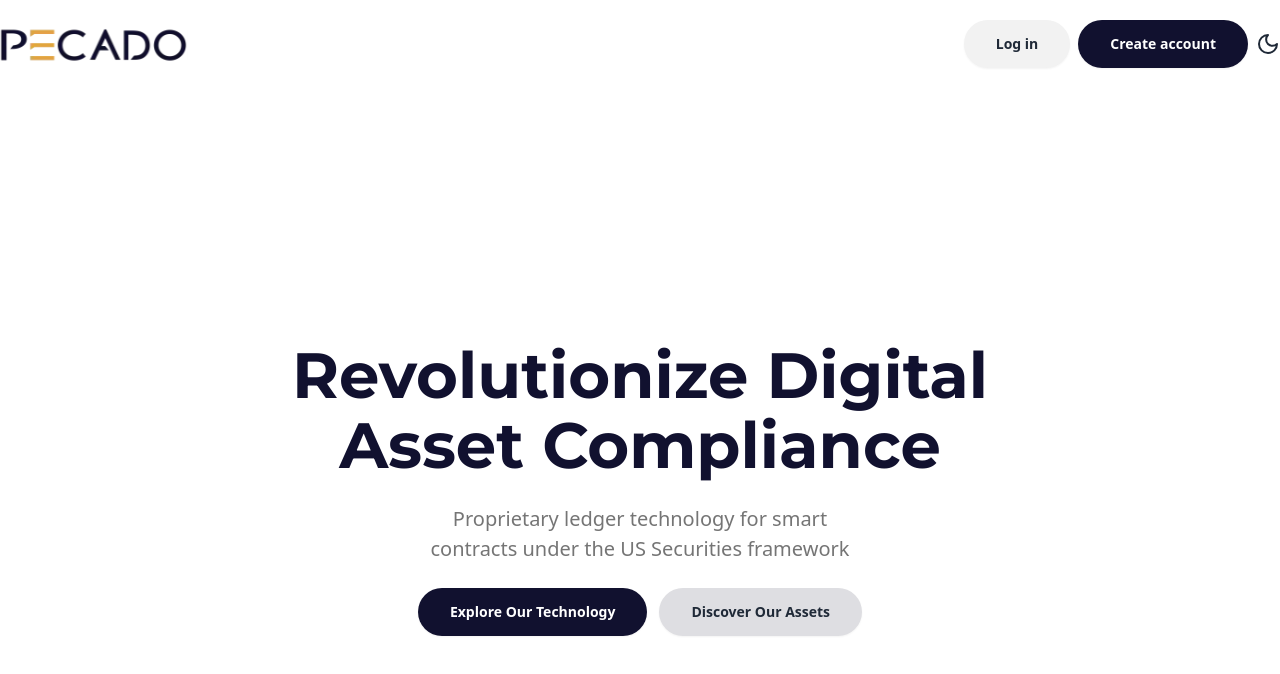
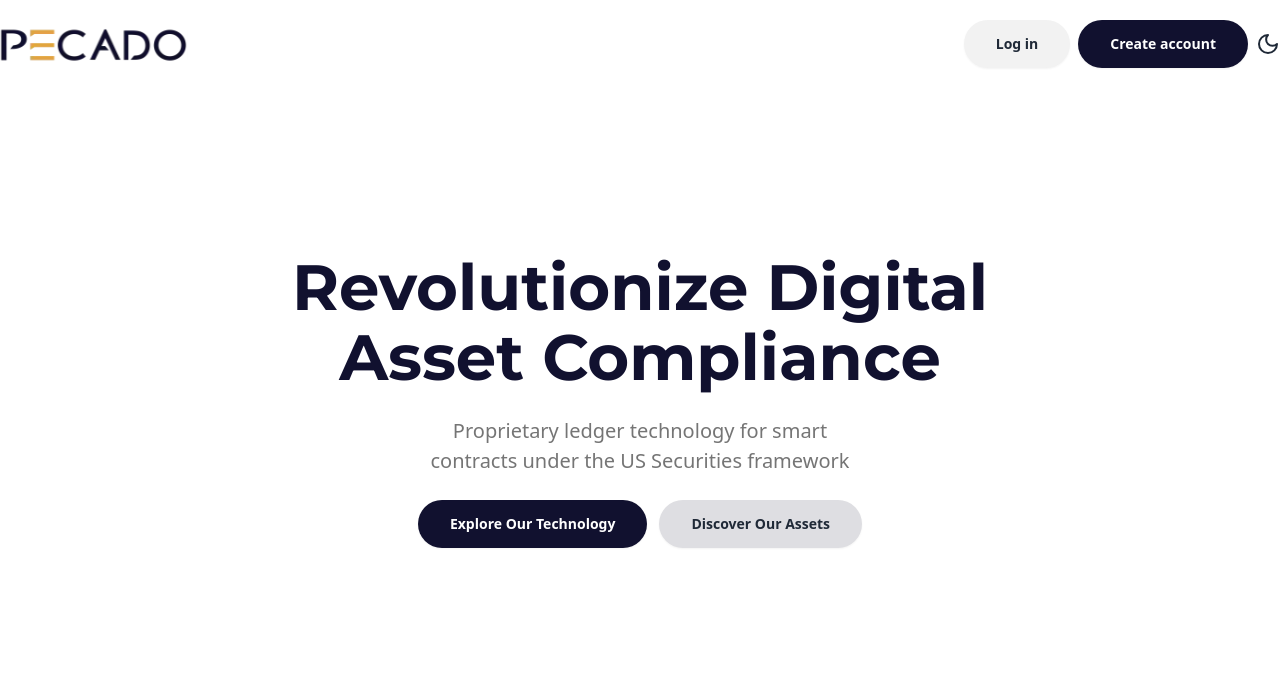
Before and after one commit to Kave-Blocks/Pecado.io, a React (Vite) app: page / in a window 1280 px wide. Shown: the top 674 px of the page. Built offline with nearby package versions, Linux system fonts and the light colour scheme; what tailwindcss-animated would draw is missing.

Commit message:
added some Fade in animation

```diff
--- /dev/null
+++ b/src/animations/DivFadeIn.jsx
@@ -0,0 +1,32 @@
+import React, { useEffect, useRef, useState } from 'react'
+
+
+const DivFadeIn = ({ children, threshold = 0.0 }) => {
+    const [visible, setVisible] = useState(false);
+    const observerRef = useRef();
+
+    useEffect(() => {
+        const observer = new IntersectionObserver(entries => {
+            if(entries[0].isIntersecting && !visible){
+                setVisible(entries[0].isIntersecting)
+            }
+        },{
+            threshold
+        })
+
+        observer.observe(observerRef.current)
+
+        return () => observer.disconnect();
+    },[threshold, visible])
+
+  return (
+    <div
+    ref={observerRef}
+    className={`${visible ? 'animate-fade-up animate-duration-500 animate-delay-500' : 'opacity-0'}`}
+    >
+      {children}
+    </div>
+  )
+}
+
+export default DivFadeIn
--- /dev/null
+++ b/src/animations/DivFadeLeft.jsx
@@ -0,0 +1,32 @@
+import React, { useEffect, useRef, useState } from 'react'
+
+
+const DivFadeLeft = ({ children, threshold = 0.0 }) => {
+    const [visible, setVisible] = useState(false);
+    const observerRef = useRef();
+
+    useEffect(() => {
+        const observer = new IntersectionObserver(entries => {
+            if(entries[0].isIntersecting && !visible){
+                setVisible(entries[0].isIntersecting)
+            }
+        },{
+            threshold
+        })
+
+        observer.observe(observerRef.current)
+
+        return () => observer.disconnect();
+    },[threshold, visible])
+
+  return (
+    <div
+    ref={observerRef}
+    className={`${visible ? 'animate-duration-500 animate-delay-500 animate-fade-left' : 'opacity-0'}`}
+    >
+      {children}
+    </div>
+  )
+}
+
+export default DivFadeLeft
--- /dev/null
+++ b/src/animations/DivFadeRight.jsx
@@ -0,0 +1,32 @@
+import React, { useEffect, useRef, useState } from 'react'
+
+
+const DivFadeRight = ({ children, threshold = 0.0 }) => {
+    const [visible, setVisible] = useState(false);
+    const observerRef = useRef();
+
+    useEffect(() => {
+        const observer = new IntersectionObserver(entries => {
+            if(entries[0].isIntersecting && !visible){
+                setVisible(entries[0].isIntersecting)
+            }
+        },{
+            threshold
+        })
+
+        observer.observe(observerRef.current)
+
+        return () => observer.disconnect();
+    },[threshold, visible])
+
+  return (
+    <div
+    ref={observerRef}
+    className={`${visible ? 'animate-duration-500 animate-delay-500 animate-fade-right' : 'opacity-0'}`}
+    >
+      {children}
+    </div>
+  )
+}
+
+export default DivFadeRight
--- a/src/components/Hero/Hero.jsx
+++ b/src/components/Hero/Hero.jsx
@@ -1,10 +1,12 @@
 import React from 'react'
 import HeroCTA from './HeroCTA'
+import DivFadeIn from '../../animations/DivFadeIn'
 
 const Hero = () => {
 
   return (
     <div className='min-h-screen mx-auto max-w-screen-monitor justify-center items-center flex flex-col gap-y-[32px]'>
+      <DivFadeIn>
         <div className="flex flex-col gap-y-6 w-full h-full">
             <h1 className='text-center leading-[70px] text-[64px] text-primary-color dark:text-white font-bold font-Montserrat'>
             Revolutionize Digital<br/>
@@ -16,6 +18,7 @@ const Hero = () => {
             </p>
             <HeroCTA />
         </div>
+      </DivFadeIn>
     </div>
   )
 }
--- a/src/components/Nav/Logo.jsx
+++ b/src/components/Nav/Logo.jsx
@@ -1,10 +1,11 @@
 import React from 'react'
+import DivFadeRight from '../../animations/DivFadeRight'
 
 const Logo = () => {
   return (
-    <div>
+    <DivFadeRight>
       <img src="/logo.svg" alt="" className='object-cover'/>
-    </div>
+    </DivFadeRight>
   )
 }
 
--- a/src/components/Nav/Nav.jsx
+++ b/src/components/Nav/Nav.jsx
@@ -2,16 +2,19 @@ import React from 'react'
 import Logo from './Logo'
 import AuthCTA from './AuthCTA'
 import DarkMode from './DarkMode'
+import DivFadeLeft from '../../animations/DivFadeLeft'
 
 const Nav = () => {
   return (
-    <div className='mx-auto max-w-screen-monitor w-full py-5 z-50'>
-      <div className="flex w-full justify-between items-center">
+    <div className='fixed top-0 left-0 w-full py-5 z-50'>
+      <div className="mx-auto max-w-screen-monitor flex w-full justify-between items-center">
         <Logo />
-        <div className="flex flex-row justify-center items-center gap-x-2">
-            <AuthCTA />
-            <DarkMode />
-        </div>
+        <DivFadeLeft>
+            <div className="flex flex-row justify-center items-center gap-x-2">
+                <AuthCTA />
+                <DarkMode />
+            </div>
+        </DivFadeLeft>
       </div>
     </div>
   )
```
Lines whose indentation alone changed are shown as unchanged.
